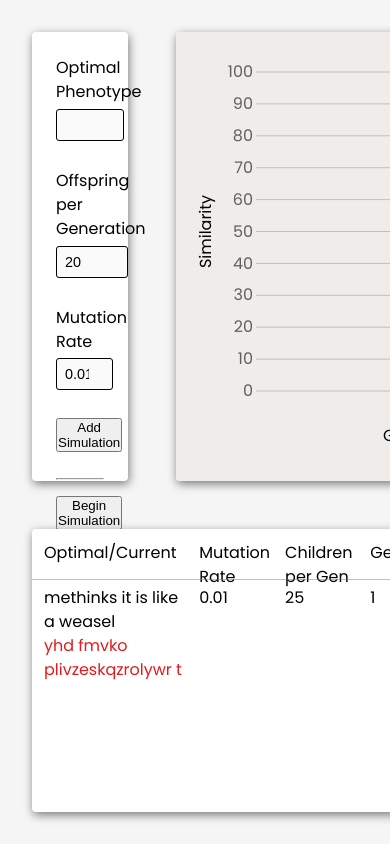
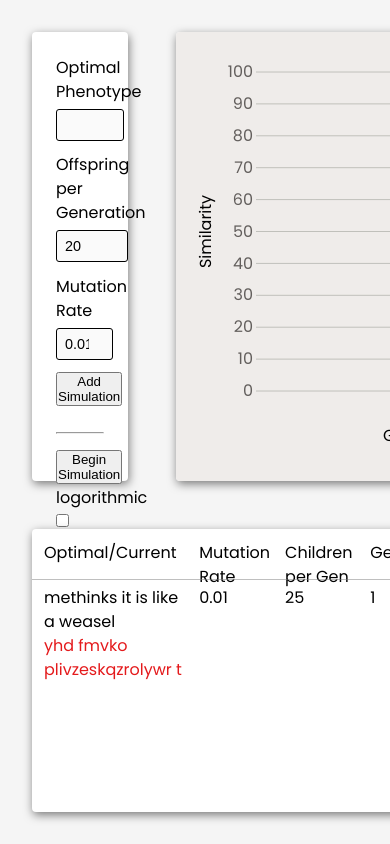
Before and after one commit to gr-eggory/evo-sim, a Svelte app: page / in a window 390 px wide. Shown: the top 844 px of the page. Built offline with nearby package versions, Linux system fonts and the light colour scheme.

Commit message:
Making config box more responsive

```diff
--- a/src/App.svelte
+++ b/src/App.svelte
@@ -232,7 +232,7 @@
 		display: flex;
 		flex-direction: column;
 		align-items: flex-start;
-		gap: 1.75rem;
+		gap: clamp(.5rem, 1.5vh, 1.75rem);
 	}
 
 	.graph {
```
